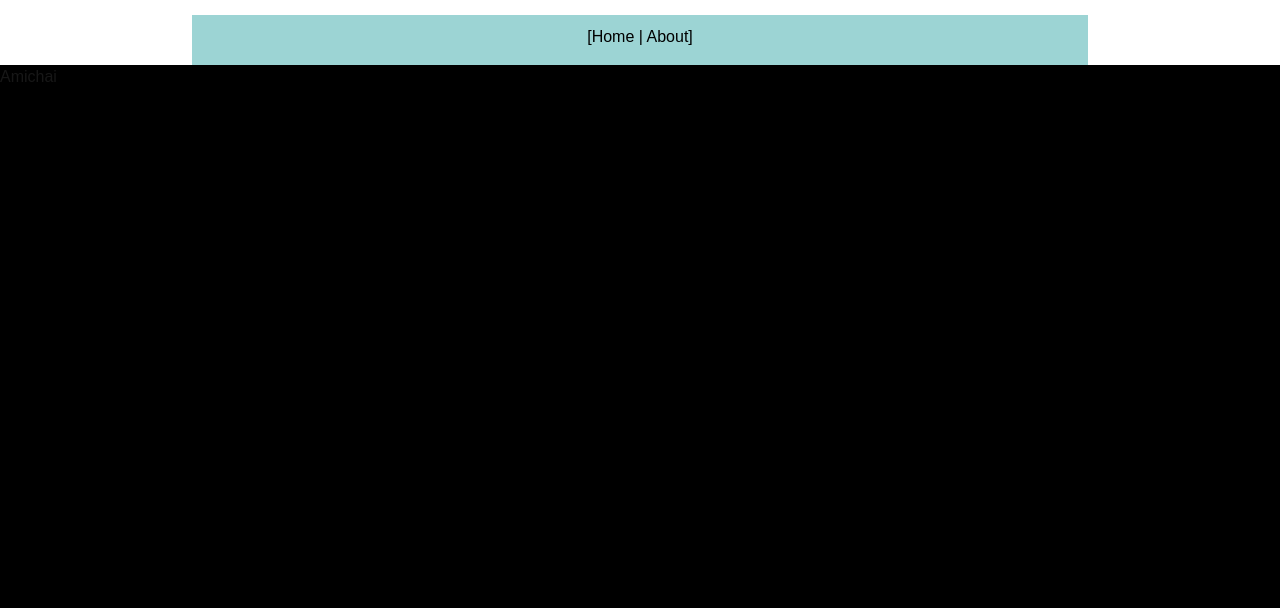
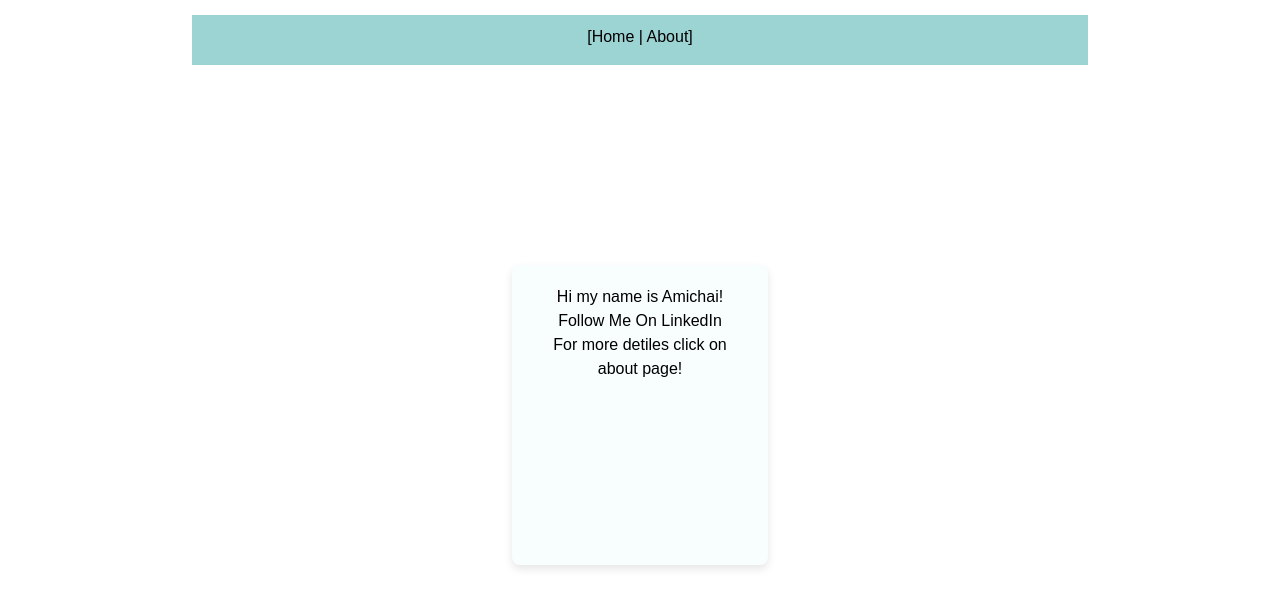
Before and after one commit to amichaibuskila-tech/my-crm, a Next.js app: page / in a window 1280 px wide. Shown: the top 608 px of the page. Built offline with nearby package versions, Linux system fonts and the light colour scheme.

Commit message:
add a nice changes

```diff
--- a/src/app/about/page.js
+++ b/src/app/about/page.js
@@ -1,13 +1,12 @@
-
 export default function Home() {
   return (
-    <div className="page-container">
-      <div className="content">
-        <h1>About This Application</h1>
-        <p>
-          hi there! This application is built using Next.js, a powerful React framework for building web applications. It demonstrates the use of routing, components, and server-side rendering.
-        </p>
+
+        <div className="content">
+          <h1>About This Application</h1>
+          <p>
+            hi my name is amichai and i made this app to help people learn more about web development and programming. This application provides resources, tutorials, and examples to assist users in their learning journey.
+          </p>
       </div>
-    </div>
+
   );
 }
--- a/src/app/globals.css
+++ b/src/app/globals.css
@@ -44,7 +44,7 @@ body {
 }
 
 .content {
-  background-color: rgb(240, 248, 255);
+  background-color: #f8fdfd;
   padding: 20px;
   margin: 300px auto;
   width: 70%;
@@ -52,3 +52,17 @@ body {
   box-shadow: 0 4px 8px rgba(0, 0, 0, 0.1);
   color: black;
 }
+
+.follow-me {
+  background-color: #f8fdfd;
+  padding: 20px;
+  height: 300px;
+  width: 20%;
+  margin-right: auto;
+  margin-left: auto;
+  margin-top: 200px;
+  text-align: center;
+  border-radius: 8px;
+  box-shadow: 0 4px 8px rgba(0, 0, 0, 0.1);
+  color : black;
+}
--- a/src/app/page.js
+++ b/src/app/page.js
@@ -1,7 +1,11 @@
 export default function Home() {
   return (
-    <div className="page-container">
-      <h1>Amichai</h1>
+    <div className="follow-me">
+
+    <h1>Hi my name is Amichai! </h1>
+      <a href="https://www.linkedin.com/in/amichai-buskila-2a4a98397/" target="_blank" rel="noopener noreferrer">Follow Me On LinkedIn</a>
+      <p> For more detiles click on about page! </p>
     </div>
+
   );
 }
```
Also changed, not shown: src/app/about/logo.jpeg (added).
